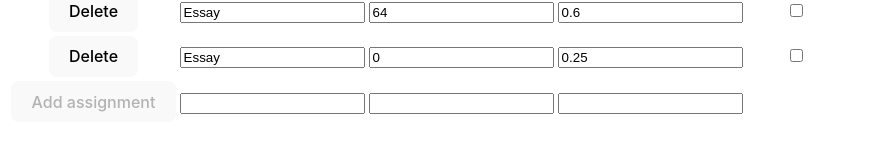
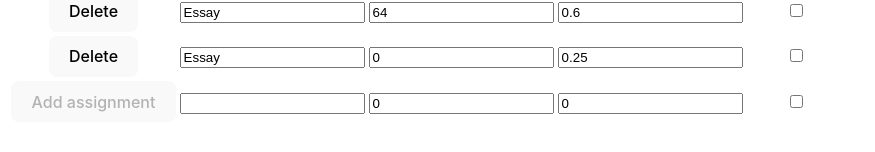
Before and after one commit to WorcestershireWarp/cyl, a React (Vite) app: page / in a window 1280 px wide. Shown: the part 496-648 px from the top of the page, without its empty margins (212-1087 px from the left). Built offline with nearby package versions, Linux system fonts and the light colour scheme.

Commit message:
feat: add 'create assignment' functionality

```diff
--- a/src/App.tsx
+++ b/src/App.tsx
@@ -2,6 +2,7 @@ import { ChangeEvent, useState } from "react";
 import "./App.css";
 import weightedAverage from "./weightedAverage";
 import classNames from "classnames";
+
 
 export class Assignment {
   public theoretical;
@@ -27,6 +28,31 @@ function App() {
     new Assignment("Essay", 64, 0.6),
     new Assignment("Essay", 0, 0.25),
   ]);
+  const [createAssignment, setCreateAssignment] = useState<Assignment>(
+    new Assignment("", 0, 0, false)
+  )
+  const onAddAssignment = () => {
+    setAssignments([...assignments, createAssignment]);
+    setCreateAssignment(new Assignment("", 0, 0, false));
+  }
+  const onModifyCreate = (
+    event: ChangeEvent<HTMLInputElement>,
+    property: string
+  ) => {
+    const newAssignment = { ...createAssignment }
+    if (newAssignment.hasOwnProperty(property)) {
+      if ((property === "grade" || property === "weight") && (Number(event.target.value) < 0 || isNaN(Number(event.target.value)))) {
+        return
+      }
+      if (property === "weight" && Number(event.target.value) > 1) {return;}
+      // @ts-ignore
+      newAssignment[property] =
+        property === "grade" || property === "weight"
+          ? Number(event.target.value)
+          : event.target.value;
+    }
+    setCreateAssignment(newAssignment)
+  }
   const onModifyName = (
     event: ChangeEvent<HTMLInputElement>,
     index: number
@@ -120,16 +146,19 @@ function App() {
           {assignmentList}
           <tr>
             <td style={{ fontWeight: 500, color: "#000" }}>
-              <button disabled>Add assignment</button>{" "}
+              <button onClick={() => {onAddAssignment()}} disabled={createAssignment.name == ""}>Add assignment</button>{" "}
             </td>
             <td>
-              <input />
+              <input value={createAssignment.name.toString()} onChange={(event) => onModifyCreate(event, "name")}/>
             </td>
             <td>
-              <input />
+              <input value={createAssignment.grade.toString()} type="number" onChange={(event) => onModifyCreate(event, "grade")}/>
             </td>
             <td>
-              <input />
+              <input value={createAssignment.weight.toString()} type="number" onChange={(event) => onModifyCreate(event, "weight")}/>
+            </td>
+            <td>
+              <input type='checkbox' />
             </td>
           </tr>
         </tbody>
```
